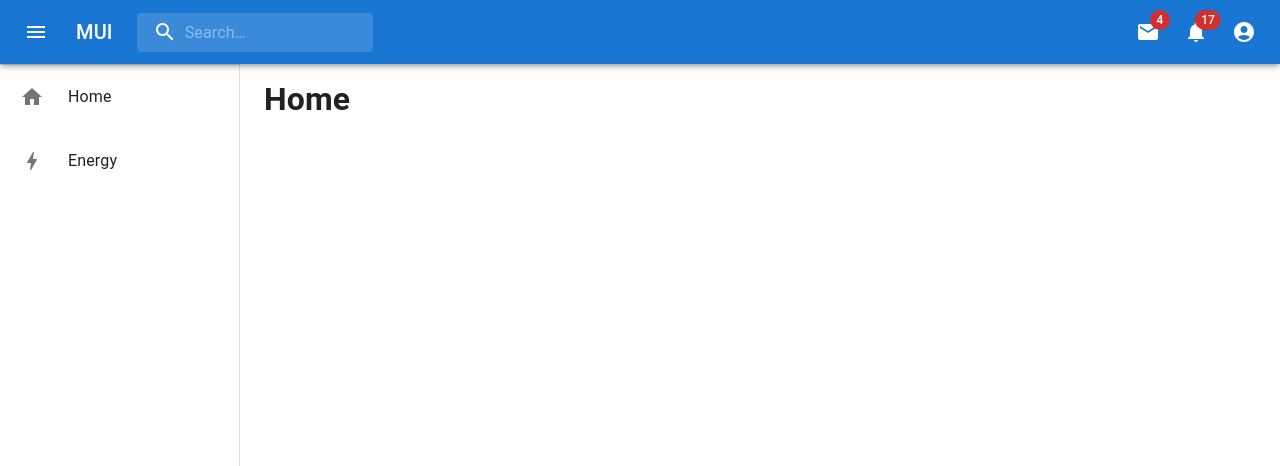
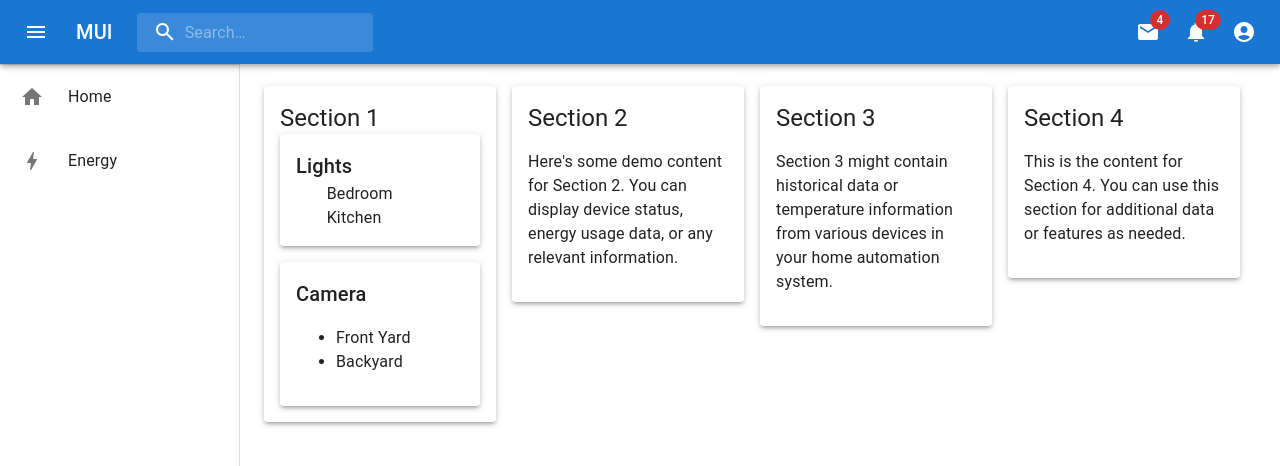
Before and after one commit to masum-rayhan/Frontend-Homee, a React (Vite) app: page / in a window 1280 px wide. Shown: the top 466 px of the page. Built offline with nearby package versions, Linux system fonts and the light colour scheme.

Commit message:
feat:L Home with 4 section

```diff
--- a/src/pages/Home.jsx
+++ b/src/pages/Home.jsx
@@ -1,17 +1,127 @@
 import React from "react";
 import Navbar from "../components/layout/Navbar";
 import { Sidebar } from "../components/layout";
-import { Box } from "@mui/material";
+import { Box, Grid, Paper, Typography } from "@mui/material";
 
 export const Home = () => {
   return (
     <>
       <Navbar />
-      <Box height = {30} />
+      <Box height={30} />
       <Box sx={{ display: "flex" }}>
         <Sidebar />
         <Box component="main" sx={{ flexGrow: 1, p: 3 }}>
-          <h1>Home</h1>
+          {/* Horizontal Sections */}
+          <Grid container spacing={2} sx={{ width: "100%", marginTop: 2 }}>
+            {/* Section 1 */}
+            <Grid item xs={12} md={3}>
+              <Paper elevation={3} sx={{ padding: 2, marginBottom: 2 }}>
+                <Typography variant="h5">Section 1</Typography>
+
+                {/* Boxes inside Section 1 */}
+                <Grid container spacing={2}>
+                  {/* Box 1 */}
+                  <Grid item xs={12}>
+                    <Paper elevation={3} sx={{ padding: 2 }}>
+                      <Typography variant="h6">Lights</Typography>
+
+                      {/* Light Item 1 */}
+                      <Grid container alignItems="center" spacing={2}>
+                        {/* Light Logo */}
+                        <Grid item xs={2}>
+                          {/* Replace this with your light logo */}
+                          {/* <img
+                            src="light_logo.png"
+                            alt="Light Logo"
+                            style={{ width: "100%" }}
+                          /> */}
+                        </Grid>
+                        {/* Room Name */}
+                        <Grid item xs={6}>
+                          <Typography variant="body1">Bedroom</Typography>
+                        </Grid>
+                        {/* Toggle Switch */}
+                        <Grid item xs={4}>
+                          {/* Replace with your toggle switch component */}
+                          {/* <ToggleSwitchComponent /> */}
+                        </Grid>
+                      </Grid>
+
+                      {/* Light Item 2 */}
+                      <Grid container alignItems="center" spacing={2}>
+                        {/* Light Logo */}
+                        <Grid item xs={2}>
+                          {/* Replace this with your light logo */}
+                          {/* <img
+                            src="light_logo.png"
+                            alt="Light Logo"
+                            style={{ width: "100%" }}
+                          /> */}
+                        </Grid>
+                        {/* Room Name */}
+                        <Grid item xs={6}>
+                          <Typography variant="body1">Kitchen</Typography>
+                        </Grid>
+                        {/* Toggle Switch */}
+                        <Grid item xs={4}>
+                          {/* Replace with your toggle switch component */}
+                          {/* <ToggleSwitchComponent /> */}
+                        </Grid>
+                      </Grid>
+
+                      {/* Add more light items here */}
+                    </Paper>
+                  </Grid>
+
+                  {/* Box 3 */}
+                  <Grid item xs={12}>
+                    <Paper elevation={3} sx={{ padding: 2 }}>
+                      <Typography variant="h6">Camera</Typography>
+                      <ul>
+                        <li>Front Yard</li>
+                        <li>Backyard</li>
+                        {/* Add more camera locations here */}
+                      </ul>
+                    </Paper>
+                  </Grid>
+                </Grid>
+              </Paper>
+            </Grid>
+
+            {/* Section 2 */}
+            <Grid item xs={12} md={3}>
+              <Paper elevation={3} sx={{ padding: 2, marginBottom: 2 }}>
+                <Typography variant="h5">Section 2</Typography>
+                <p>
+                  Here's some demo content for Section 2. You can display device
+                  status, energy usage data, or any relevant information.
+                </p>
+              </Paper>
+            </Grid>
+
+            {/* Section 3 */}
+            <Grid item xs={12} md={3}>
+              <Paper elevation={3} sx={{ padding: 2, marginBottom: 2 }}>
+                <Typography variant="h5">Section 3</Typography>
+                <p>
+                  Section 3 might contain historical data or temperature
+                  information from various devices in your home automation
+                  system.
+                </p>
+              </Paper>
+            </Grid>
+
+            {/* Section 4 */}
+            <Grid item xs={12} md={3}>
+              <Paper elevation={3} sx={{ padding: 2, marginBottom: 2 }}>
+                <Typography variant="h5">Section 4</Typography>
+                <p>
+                  This is the content for Section 4. You can use this section
+                  for additional data or features as needed.
+                </p>
+              </Paper>
+            </Grid>
+          </Grid>
         </Box>
       </Box>
     </>
```
